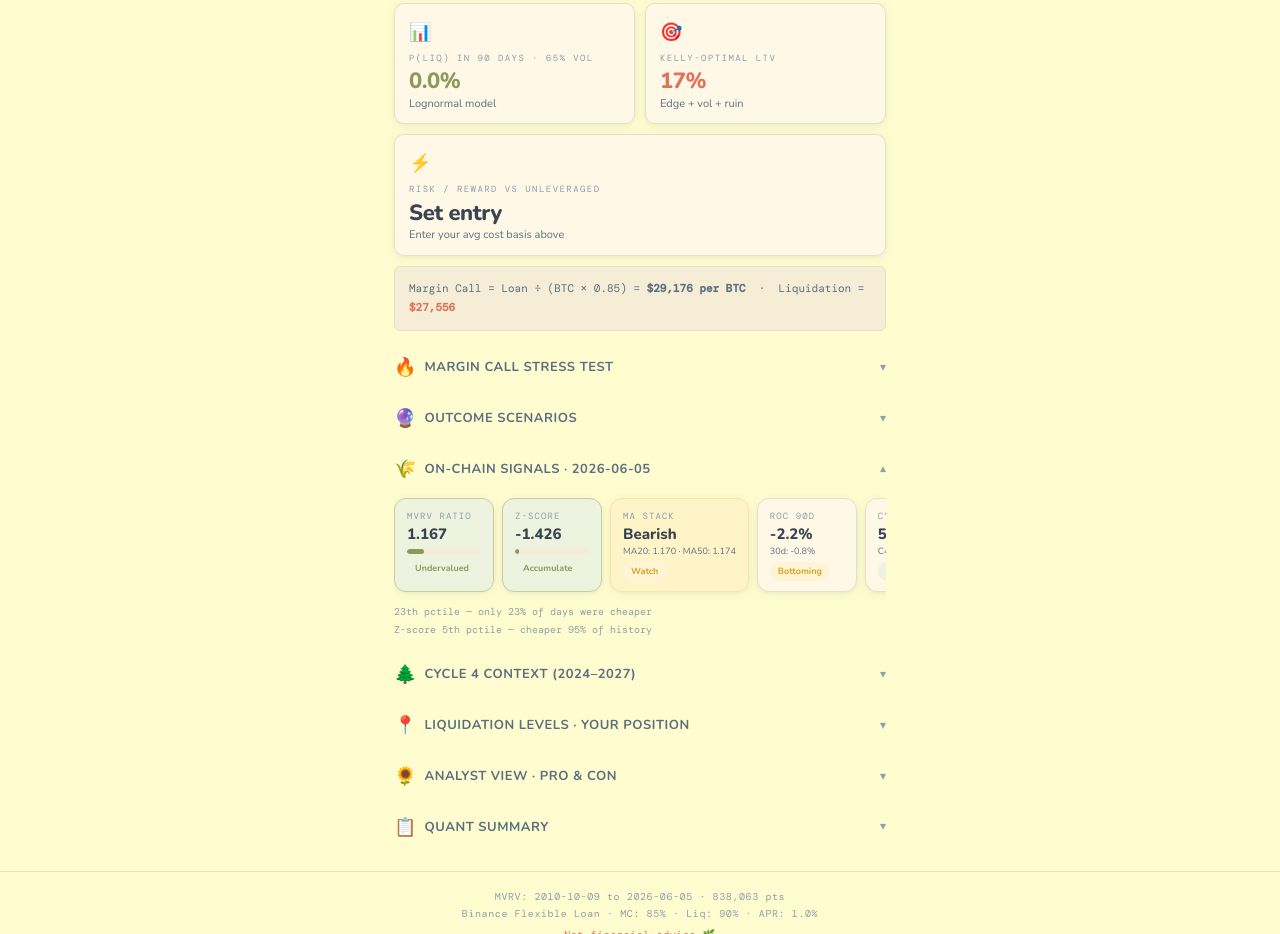
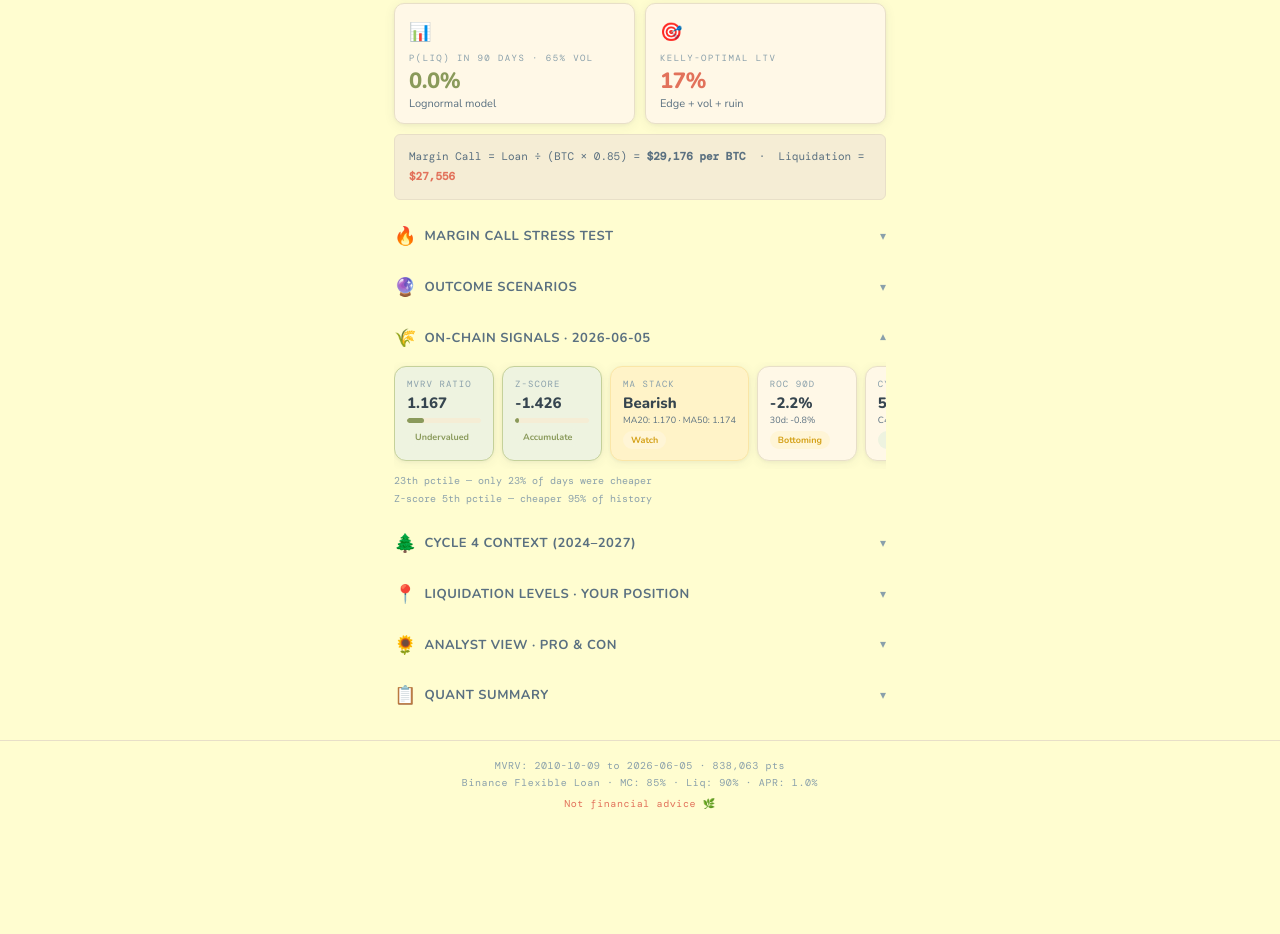
Before and after one commit to 0xtrvkc/btcLoanAnalyzer, a plain HTML site: page index.html in a window 1280 px wide. Shown: the part 1447-2381 px from the top of the page. Drawn offline with nearby package versions, Linux system fonts and the light colour scheme; a web font is replaced by a local one.

Commit message:
Update index.html
remove rr vs unleveraged

```diff
--- a/index.html
+++ b/index.html
@@ -1128,12 +1128,12 @@ button { font-family: var(--display); cursor: pointer; border: none; }
         <div class="stat-value" id="lm-kelly">—</div>
         <div class="stat-sub">Edge + vol + ruin</div>
       </div>
-      <div class="stat-card full-width">
+      <!-- <div class="stat-card full-width">
         <span class="stat-icon">⚡</span>
         <div class="stat-label">Risk / Reward vs Unleveraged</div>
         <div class="stat-value" id="lm-rr">—</div>
         <div class="stat-sub" id="lm-rr-sub">Set your entry cost basis above</div>
-      </div>
+      </div> -->
     </div>
     <div class="spacer-10"></div>
     <div class="formula-box" id="lm-formula">
```
